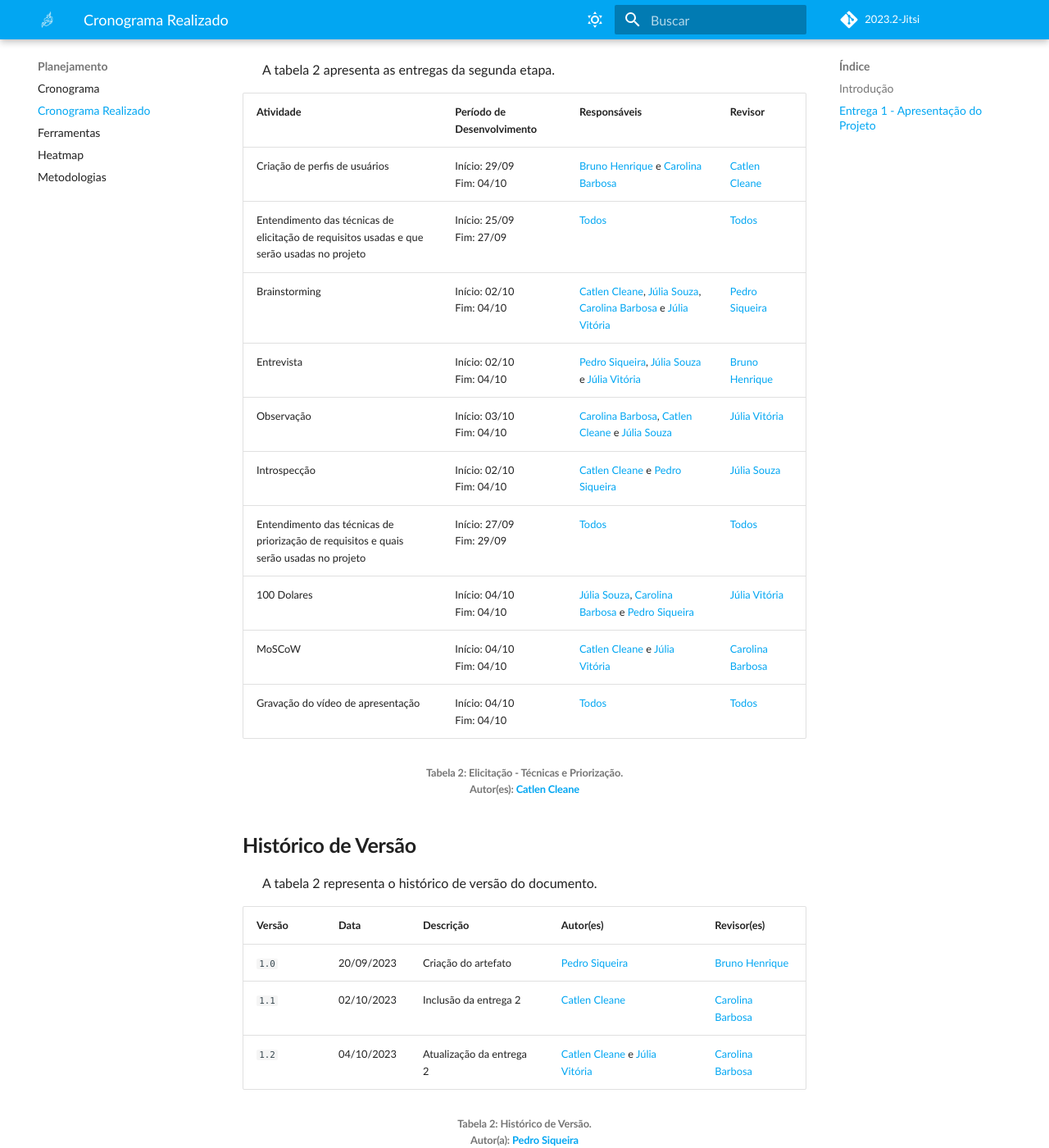
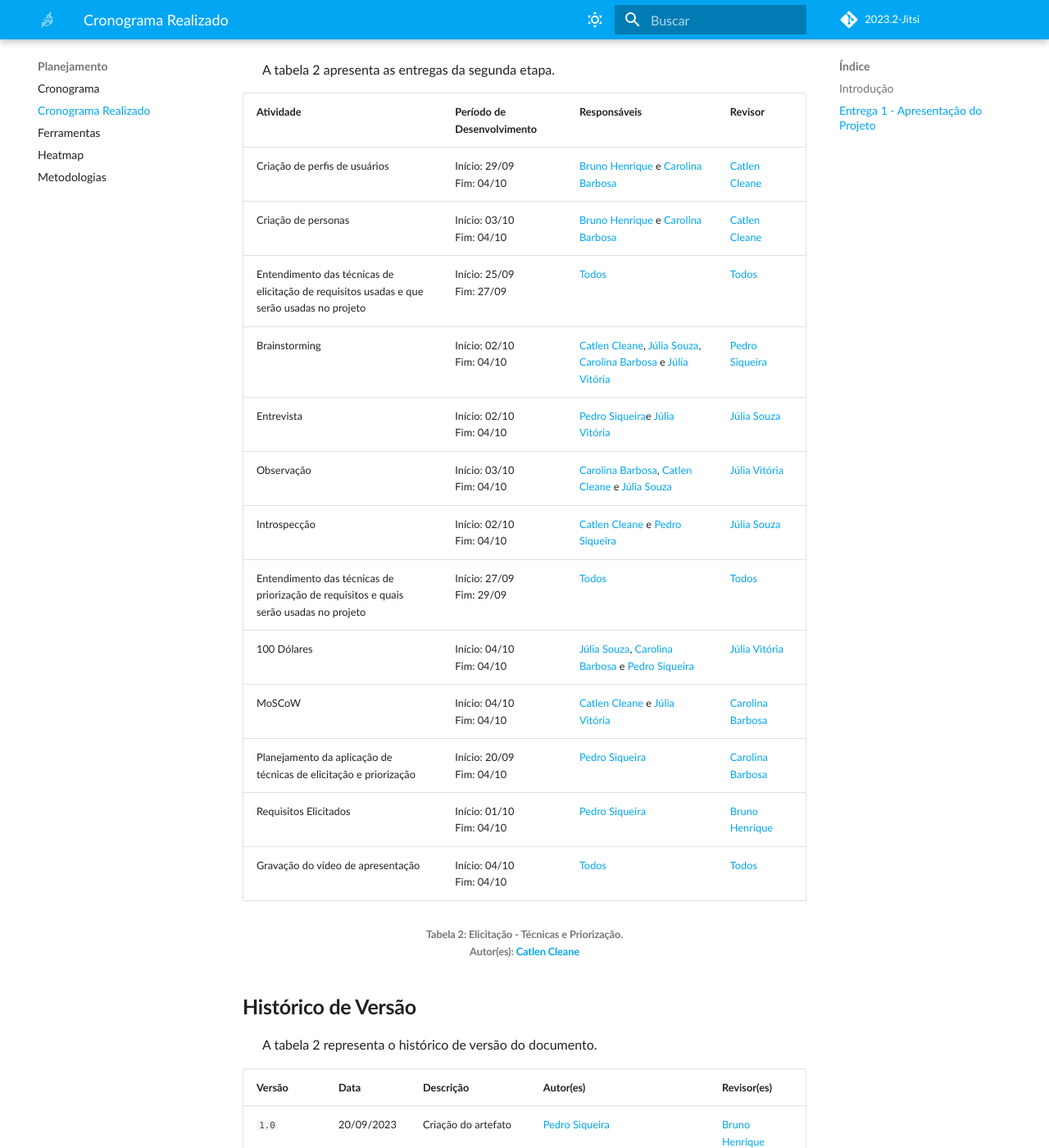
Before and after one commit to Requisitos-de-Software/2023.2-Jitsi, an MkDocs documentation site: the page built from docs/Planejamento/cronograma_realizado.md, in a window 1280 px wide and 1400 px high, scrolled down 1464 px. Shown: the whole window at 82% size. Built offline with MkDocs 1.6.1 and Material for MkDocs 9.7.7, drawn with Linux system fonts in a browser that asks for light colours; some web fonts are replaced; comment, search, counter and statistics services are not loaded; some of the changed text lies outside the part shown.

Commit message:
docs: atualizando cronograma realizado

```diff
--- a/docs/Planejamento/cronograma_realizado.md
+++ b/docs/Planejamento/cronograma_realizado.md
@@ -38,17 +38,18 @@
 | Atividade | Período de Desenvolvimento | Responsáveis | Revisor|
 |--------------------------------------------------------------------------------------------|------------------------------|-----------------------|---------------|
 | Criação de perfis de usuários  | Início: 29/09 <br>Fim: 04/10 | [Bruno Henrique](https://github.com/BrunoHenrique00) e [Carolina Barbosa](https://github.com/CarolinaBarb)| [Catlen Cleane](https://github.com/catlenc) |
+| Criação de personas | Início: 03/10 <br>Fim: 04/10 | [Bruno Henrique](https://github.com/BrunoHenrique00) e [Carolina Barbosa](https://github.com/CarolinaBarb) | [Catlen Cleane](https://github.com/catlenc) |
 | Entendimento das técnicas de elicitação de requisitos usadas e que serão usadas no projeto | Início: 25/09 <br>Fim: 27/09 | [Todos](https://requisitos-de-software.github.io/2023.2-Jitsi/#equipe) | [Todos](https://requisitos-de-software.github.io/2023.2-Jitsi/#equipe)|
 | Brainstorming | Início: 02/10 <br>Fim: 04/10 | [Catlen Cleane](https://github.com/catlenc), [Júlia Souza](https://github.com/JuliaSSouza), [Carolina Barbosa](https://github.com/CarolinaBarb) e [Júlia Vitória](https://github.com/Juhvitoria4)| [Pedro Siqueira](https://github.com/PedroSiq)|
-| Entrevista | Início: 02/10 <br>Fim: 04/10 |[Pedro Siqueira](https://github.com/PedroSiq), [Júlia Souza](https://github.com/JuliaSSouza) e [Júlia Vitória](https://github.com/Juhvitoria4)|[Bruno Henrique](https://github.com/BrunoHenrique00)|
+| Entrevista | Início: 02/10 <br>Fim: 04/10 |[Pedro Siqueira](https://github.com/PedroSiq)e [Júlia Vitória](https://github.com/Juhvitoria4)|[Júlia Souza](https://github.com/JuliaSSouza) |
 | Observação | Início: 03/10 <br>Fim: 04/10 |[Carolina Barbosa](https://github.com/CarolinaBarb), [Catlen Cleane](https://github.com/catlenc) e [Júlia Souza](https://github.com/JuliaSSouza)|[Júlia Vitória](https://github.com/Juhvitoria4)|
 | Introspecção | Início: 02/10 <br>Fim: 04/10 |[Catlen Cleane](https://github.com/catlenc) e [Pedro Siqueira](https://github.com/PedroSiq)|[Júlia Souza](https://github.com/JuliaSSouza)|
 | Entendimento das técnicas de priorização de requisitos e quais serão usadas no projeto| Início: 27/09 <br>Fim: 29/09 | [Todos](https://requisitos-de-software.github.io/2023.2-Jitsi/#equipe) | [Todos](https://requisitos-de-software.github.io/2023.2-Jitsi/#equipe)|
-| 100 Dolares| Início: 04/10 <br>Fim: 04/10 |[Júlia Souza](https://github.com/JuliaSSouza), [Carolina Barbosa](https://github.com/CarolinaBarb) e [Pedro Siqueira](https://github.com/PedroSiq)|[Júlia Vitória](https://github.com/Juhvitoria4)|
+| 100 Dólares| Início: 04/10 <br>Fim: 04/10 |[Júlia Souza](https://github.com/JuliaSSouza), [Carolina Barbosa](https://github.com/CarolinaBarb) e [Pedro Siqueira](https://github.com/PedroSiq)|[Júlia Vitória](https://github.com/Juhvitoria4)|
 | MoSCoW| Início: 04/10 <br>Fim: 04/10 |[Catlen Cleane](https://github.com/catlenc) e [Júlia Vitória](https://github.com/Juhvitoria4)|[Carolina Barbosa](https://github.com/CarolinaBarb)|
+| Planejamento da aplicação de técnicas de elicitação e priorização| Início: 20/09 <br>Fim: 04/10 |[Pedro Siqueira](https://github.com/PedroSiq)|[Carolina Barbosa](https://github.com/CarolinaBarb)|
+| Requisitos Elicitados| Início: 01/10 <br>Fim: 04/10 |[Pedro Siqueira](https://github.com/PedroSiq)|[Bruno Henrique](https://github.com/BrunoHenrique00)|
 | Gravação do vídeo de apresentação | Início: 04/10 <br>Fim: 04/10 | [Todos](https://requisitos-de-software.github.io/2023.2-Jitsi/#equipe)| [Todos](https://requisitos-de-software.github.io/2023.2-Jitsi/#equipe)|
-
-
 
 <center>
 <h6> Tabela 2: Elicitação - Técnicas e Priorização.
@@ -66,7 +67,7 @@
 |--------|------------|--------------------------------------------------------|------------------------------------------------------------------------------------|--------------------------------------|
 | `1.0`  | 20/09/2023 | Criação do artefato | [Pedro Siqueira](https://github.com/PedroSiq) | [Bruno Henrique](https://github.com/BrunoHenrique00)|
 | `1.1`  | 02/10/2023 | Inclusão da entrega 2 | [Catlen Cleane](https://github.com/catlenc) |[Carolina Barbosa](https://github.com/CarolinaBarb)|
-| `1.2`  | 04/10/2023 | Atualização da entrega 2 | [Catlen Cleane](https://github.com/catlenc) e [Júlia Vitória](https://github.com/Juhvitoria4)|[Carolina Barbosa](https://github.com/CarolinaBarb)|
+| `1.2`  | 04/10/2023 | Atualização da entrega 2 | [Catlen Cleane](https://github.com/catlenc), [Júlia Vitória](https://github.com/Juhvitoria4) e [Pedro Siqueira](https://github.com/PedroSiq)|[Carolina Barbosa](https://github.com/CarolinaBarb)|
 
 <center>
 <h6> Tabela 2: Histórico de Versão.
```
Also changed, not shown: docs/Elicitacao/perfilDoUsuario/personas.md (+5 -5 lines), docs/Elicitacao/planejamento.md (+6 -6 lines), docs/Elicitacao/priorizacao/MoSCoW.md (+17 -26 lines).
